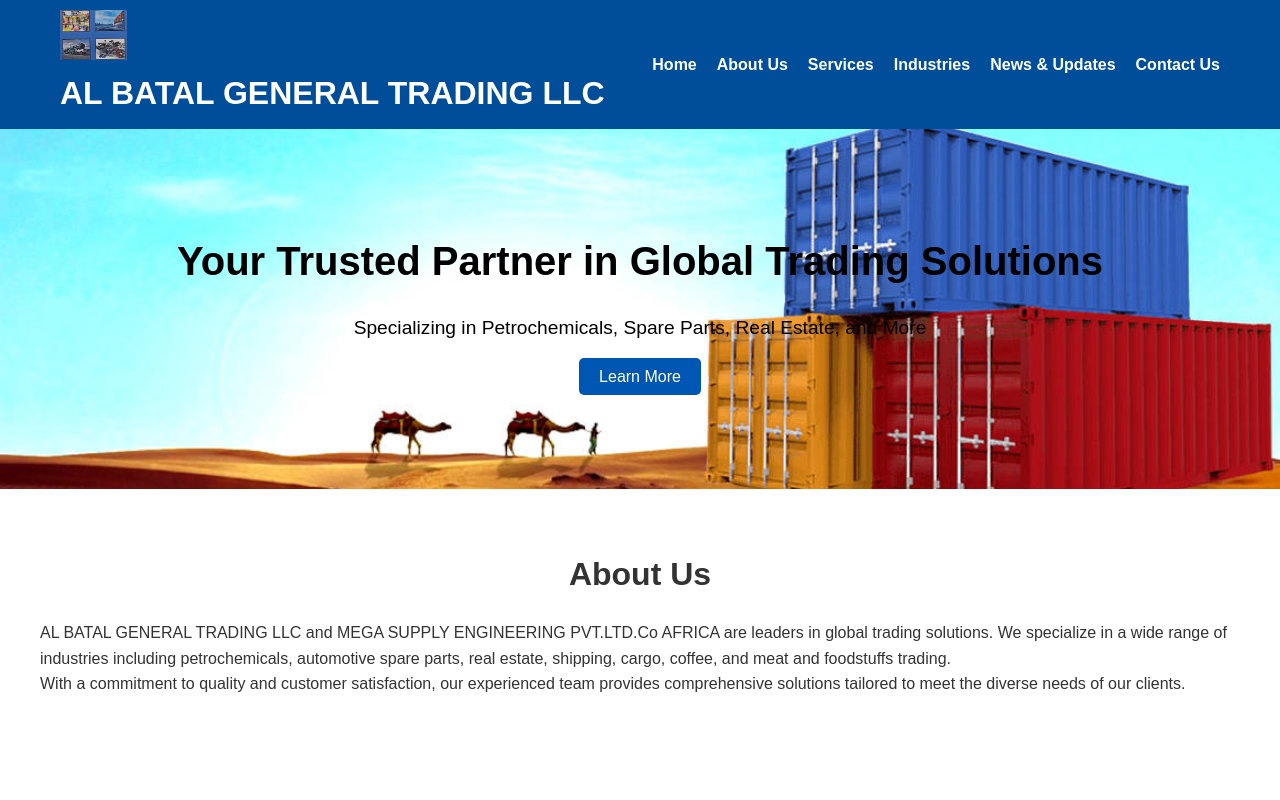
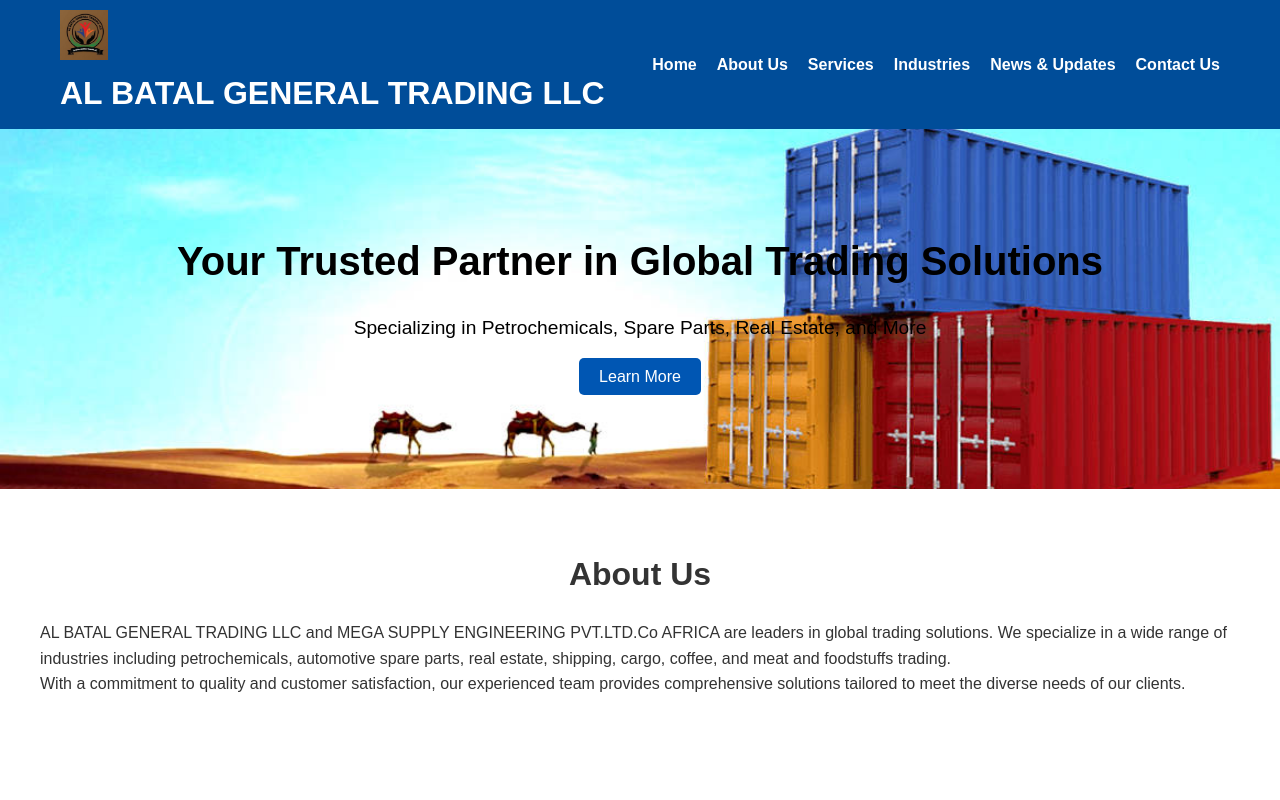
Before and after one commit to edenlit54514/albatal, a plain HTML site: page index.html in a window 1280 px wide. Shown: the top 800 px of the page. Drawn offline with Linux system fonts and the light colour scheme.

Commit message:
Update index.html

```diff
--- a/index.html
+++ b/index.html
@@ -10,7 +10,7 @@
     <header>
         <div class="container">
             <div class="logo">
-                <img src="logo.png" alt="AL BATAL GENERAL TRADING LLC">
+                <img src="newlogo.jpg" alt="AL BATAL GENERAL TRADING LLC">
                 <h1>AL BATAL GENERAL TRADING LLC <h1>
             </div>
             <nav>
```
